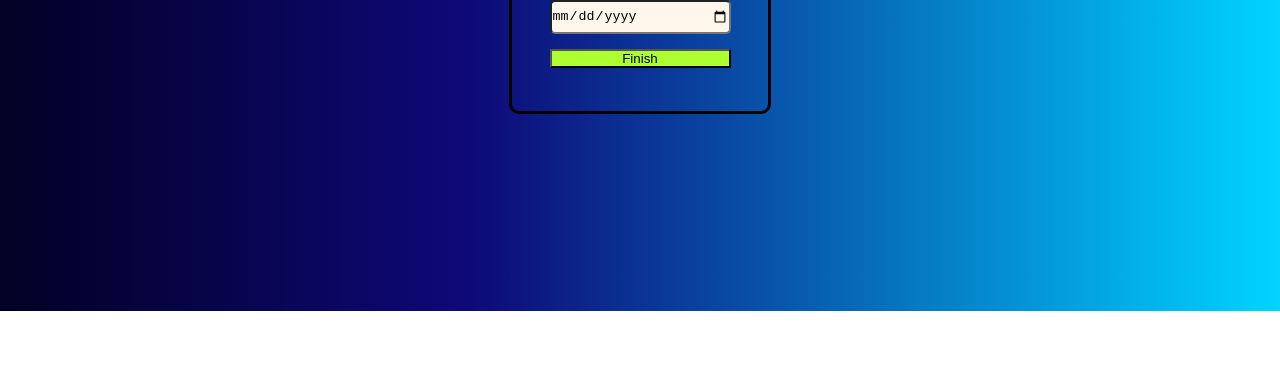
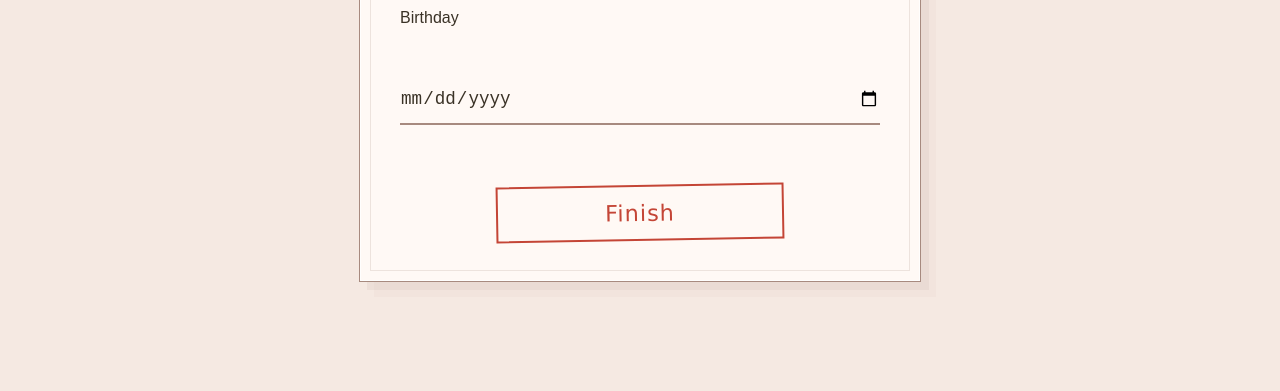
Before and after one commit to fernando-rocket/Formulario-Helmet-Escape-HTML, a website: page public/index.html in a window 1280 px wide. Shown: the part 489-880 px from the top of the page. Before the commit the page ends 800 px from the top, so only its background shows below. Drawn offline with Linux system fonts and the light colour scheme.

Commit message:
Css
Css lindinho

```diff
--- a/public/style.css
+++ b/public/style.css
@@ -1,50 +1,142 @@
-*{
-    padding: 0px;
-    margin: 0px;
-    animation: all 250ms linear;
+:root {
+    --clay-bg: #f5e9e2;
+    --paper: #fff9f5;
+    --ink: #3a3226;
+    --accent: #c44536;
+    --highlight: #a78a7f;
+    --handwriting: 'Nanum Pen Script', cursive;
+    --sans: 'Work Sans', sans-serif;
   }
 
-body{
-    background: rgb(2,0,36);
-    background: linear-gradient(90deg, rgba(2,0,36,1) 0%, rgba(14,9,121,1) 37%, rgba(0,212,255,1) 100%);
-    display: grid;
-    place-items: center;
-    height: 100vh;
-    width: 100vw;
+  body {
+    background-color: var(--clay-bg);
+    color: var(--ink);
+    font-family: var(--sans);
+    min-height: 100vh;
+    display: flex;
+    justify-content: center;
+    align-items: center;
+    flex-direction: column;
+    align-items: center;
+    padding: 2rem;
+    line-height: 1.6;
   }
 
-.form-container{
-    display: grid;
-    place-items: center;
-    height: 50%;
-    width: 20%;
-    border: 3px solid black;
-    border-radius: 10px;
-    color: white;
-    font-size: 20px;
+  .form-container {
+    width: 100%;
+    max-width: 480px;
+    background-color: var(--paper);
+    padding: 2.5rem;
+    position: relative;
+    border: 1px solid var(--highlight);
+    box-shadow:
+      0 0 0 1px rgba(255,255,255,0.8) inset,
+      8px 8px 0 rgba(167, 138, 127, 0.1),
+      15px 15px 0 rgba(167, 138, 127, 0.05);
+    transition: all 0.4s ease;
+    overflow: hidden;
   }
 
-form{
+  .form-container::before {
+    content: '';
+    position: absolute;
+    top: 10px;
+    left: 10px;
+    right: 10px;
+    bottom: 10px;
+    border: 1px solid rgba(167, 138, 127, 0.2);
+    pointer-events: none;
+  }
+
+  .form-container::after {
+    content: '';
+    position: absolute;
+    top: 0;
+    right: 0;
+    width: 30px;
+    height: 30px;
+    background: linear-gradient(45deg, var(--accent) 50%, transparent 50%);
+    opacity: 0.15;
+  }
+
+  h2.form-title {
+    font-size: 1.8rem;
+    color: var(--ink);
+    margin-bottom: 2rem;
+    text-align: center;
+    position: relative;
+    font-weight: 500;
+  }
+
+  h2.form-title span {
+    font-family: var(--handwriting);
+    color: var(--accent);
+    font-size: 2.2rem;
+    display: block;
+    line-height: 1;
+    margin-bottom: 0.5rem;
+  }
+
+  form {
     display: flex;
     flex-direction: column;
-    gap: 15px;
+    gap: 1.8rem;
   }
 
-input{
-    border-radius: 5px;
-    height: 30px;
-    background-color: rgb(255, 247, 236);
+  .input-group {
+    position: relative;
   }
 
-input:hover{
-    background-color: rgb(255, 236, 206);
+  .input-group label {
+    display: block;
+    margin-bottom: 0.5rem;
+    font-size: 0.95rem;
+    color: var(--highlight);
+    font-weight: 500;
   }
 
-button{
-    background-color: greenyellow;
+  input {
+    width: 100%;
+    background: transparent;
+    border: none;
+    border-bottom: 2px solid var(--highlight);
+    padding: 0.8rem 0;
+    font-size: 1.1rem;
+    color: var(--ink);
+    transition: all 0.3s ease;
   }
 
-p{
-    font-size: 30px;
-    color: white;
+  input:focus {
+    outline: none;
+    border-bottom-color: var(--accent);
   }
+
+  button {
+    background: transparent;
+    color: var(--accent);
+    border: 2px solid var(--accent);
+    padding: 0.8rem;
+    font-size: 1.4rem;
+    cursor: pointer;
+    transition: all 0.3s ease;
+    margin-top: 2rem;
+    align-self: center;
+    width: 60%;
+    font-family: var(--handwriting);
+    transform: rotate(-1deg);
+    letter-spacing: 1px;
+  }
+
+  button:hover {
+    background-color: var(--accent);
+    color: var(--paper);
+    transform: rotate(1deg) translateX(-5px);
+  }
+
+  .form-container:hover {
+    transform: translateY(-3px);
+    box-shadow:
+      0 0 0 1px rgba(255,255,255,0.8) inset,
+      10px 10px 0 rgba(167, 138, 127, 0.1),
+      20px 20px 0 rgba(167, 138, 127, 0.05);
+  }
```
Also changed, not shown: package.json (+6 -4 lines), 1 other file. Lines whose indentation alone changed are shown as unchanged.
